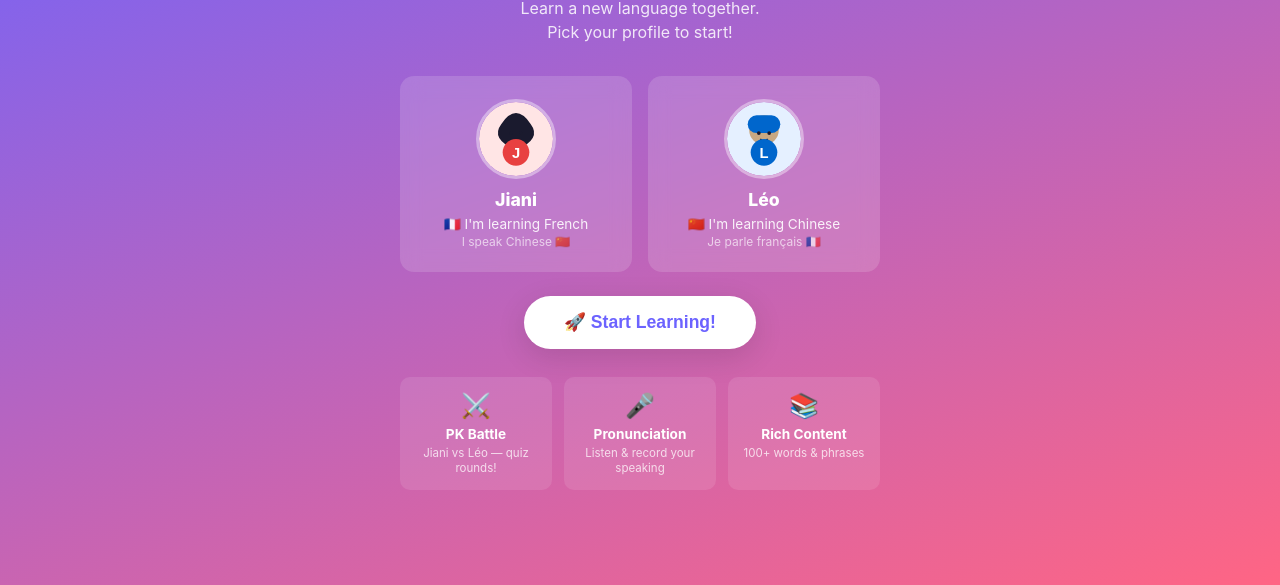
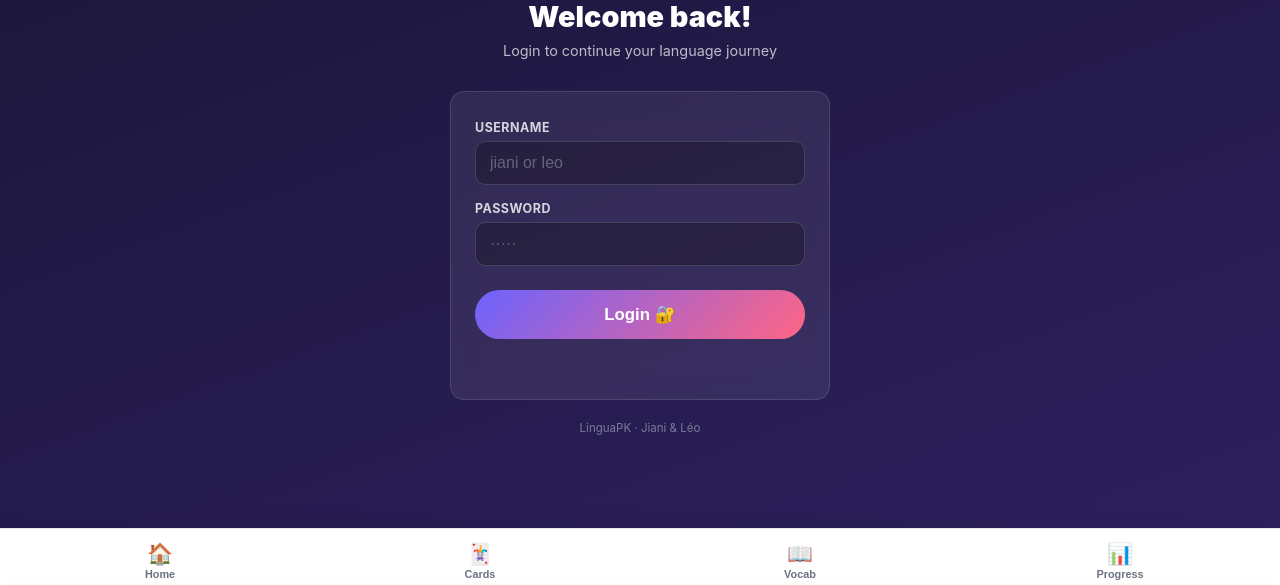
Before and after one commit to hjn0918/lingua-pk, a plain HTML site: page index.html in a window 1280 px wide. Shown: the part 215-800 px from the top of the page. Drawn offline with Linux system fonts and the light colour scheme.

Commit message:
Add login page for public repo protection
- Add login screen with username/password fields
- Two users: jiani / leo with base64-obfuscated passwords
- Login state persisted in localStorage (lpk_s)
- DOMContentLoaded checks login state before showing app
- Logout clears both app state and login session
- Login credentials: jiani/jiani2024, leo/leo2024
- Passwords stored as base64 in JS (not plain text)

```diff
--- a/index.html
+++ b/index.html
@@ -90,6 +90,30 @@
 .lang-badge{font-size:.75rem;padding:3px 10px;border-radius:20px;font-weight:700}
 .lang-badge.fr{background:#E5F0FF;color:#0066CC}.lang-badge.zh{background:#FFE5E5;color:#CC0000}
 .nav-btn{padding:5px 12px;border-radius:20px;border:1.5px solid var(--border);background:transparent;font-size:.78rem;font-weight:600;cursor:pointer;color:var(--muted)}
+
+/* LOGIN SCREEN */
+#screen-login{background:linear-gradient(160deg,#1a1535,#2d2060);align-items:center;justify-content:center;text-align:center;padding:40px 20px;color:#fff;min-height:100vh}
+.login-inner{max-width:380px;width:100%}
+.login-logo{font-size:2.8rem;display:block;margin-bottom:12px}
+.login-inner h2{font-size:1.8rem;font-weight:900;margin-bottom:8px}
+.login-sub{font-size:.9rem;opacity:.7;margin-bottom:32px}
+.login-form{background:rgba(255,255,255,.08);backdrop-filter:blur(12px);border-radius:var(--r);padding:28px 24px;border:1px solid rgba(255,255,255,.12)}
+.login-field{margin-bottom:16px;text-align:left}
+.login-field label{display:block;font-size:.78rem;font-weight:700;margin-bottom:6px;opacity:.8;letter-spacing:.04em;text-transform:uppercase}
+.login-field input{
+  width:100%;padding:12px 14px;border-radius:10px;border:1.5px solid rgba(255,255,255,.15);
+  background:rgba(0,0,0,.25);color:#fff;font-size:1rem;outline:none;transition:border-color .2s
+}
+.login-field input:focus{border-color:var(--p)}
+.login-field input::placeholder{color:rgba(255,255,255,.3)}
+.login-btn{
+  width:100%;padding:14px;border-radius:28px;border:none;font-size:1.05rem;font-weight:800;
+  cursor:pointer;background:linear-gradient(135deg,var(--p),var(--s));color:#fff;
+  transition:all .25s;margin-top:8px
+}
+.login-btn:hover{transform:translateY(-2px);box-shadow:0 8px 24px rgba(108,99,255,.4)}
+.login-err{color:#ff6b6b;font-size:.82rem;margin-top:12px;min-height:20px}
+.login-hint{font-size:.72rem;opacity:.4;margin-top:20px;line-height:1.5}
 
 /* BOTTOM NAV */
 .bottom-nav{position:fixed;bottom:0;left:0;right:0;background:var(--card);border-top:1px solid var(--border);display:flex;padding:8px 0 env(safe-area-inset-bottom,8px);z-index:100;box-shadow:0 -4px 20px rgba(0,0,0,.06)}
@@ -315,6 +339,28 @@
 <body>
 <div class="app" id="app">
 
+<!-- LOGIN SCREEN -->
+<div class="screen active" id="screen-login">
+  <div class="login-inner">
+    <span class="login-logo">🥊 LinguaPK</span>
+    <h2>Welcome back!</h2>
+    <p class="login-sub">Login to continue your language journey</p>
+    <div class="login-form">
+      <div class="login-field">
+        <label>Username</label>
+        <input type="text" id="login-user" placeholder="jiani or leo" autocomplete="username">
+      </div>
+      <div class="login-field">
+        <label>Password</label>
+        <input type="password" id="login-pass" placeholder="·····" autocomplete="current-password" onkeydown="if(event.key==='Enter')doLogin()">
+      </div>
+      <button class="login-btn" onclick="doLogin()">Login 🔐</button>
+      <div class="login-err" id="login-err"></div>
+    </div>
+    <div class="login-hint">LinguaPK · Jiani & Léo</div>
+  </div>
+</div>
+
 <!-- NAVBAR -->
 <nav class="navbar" id="navbar" style="display:none">
   <div class="navbar-brand" onclick="goHome()">🥊 LinguaPK</div>
@@ -328,7 +374,7 @@
 <div class="toast-container" id="toast-container"></div>
 
 <!-- ========== HOME ========== -->
-<div class="screen active" id="screen-home">
+<div class="screen" id="screen-home">
   <div class="home-inner">
     <div class="hero"><span class="hero-logo">🥊</span><h1>LinguaPK</h1><p>Learn a new language together.<br>Pick your profile to start!</p></div>
     <div class="profile-grid">
@@ -782,6 +828,43 @@
 }
 function goHome(){showScreen('menu');}
 
+// ==================== LOGIN ====================
+// Obfuscated credentials — edit _lp values to change passwords
+// Encode new password: open console → btoa(unescape(encodeURIComponent("mypassword")))
+const _lp = {
+  'jiani': 'amlhbmtyMDI0',   // base64: jiani2024
+  'leo':   'bGVvMjAyNA=='    // base64: leo2024
+};
+function _ck(){
+  try{return localStorage.getItem('lpk_s')==='1';}catch(e){return false;}
+}
+function doLogin(){
+  var u=(document.getElementById('login-user').value||'').trim().toLowerCase();
+  var p=(document.getElementById('login-pass').value||'');
+  var e=document.getElementById('login-err');
+  if(!u||!p){e.textContent='Please enter both fields';return;}
+  var pe;
+  try{pe=btoa(unescape(encodeURIComponent(p)));}catch(x){pe='';}
+  if(_lp[u]&&_lp[u]===pe){
+    localStorage.setItem('lpk_s','1');
+    localStorage.setItem('lpk_u',u);
+    e.textContent='';
+    document.getElementById('login-user').value='';
+    document.getElementById('login-pass').value='';
+    showScreen('home');
+  } else {
+    e.textContent='Invalid username or password';
+  }
+}
+function doLogout(){
+  localStorage.removeItem('lpk_s');
+  localStorage.removeItem('lpk_u');
+  state.profile=null;saveState();
+  document.getElementById('navbar').style.display='none';
+  document.getElementById('bottom-nav').classList.add('hidden');
+  showScreen('login');
+}
+
 // ==================== HOME ====================
 function initHome(){
   const ej=document.getElementById('home-avatar-jiani'),el=document.getElementById('home-avatar-leo');
@@ -798,11 +881,13 @@
 }
 function logout(){
   state.profile=null;saveState();
+  localStorage.removeItem('lpk_s');
+  localStorage.removeItem('lpk_u');
   document.getElementById('navbar').style.display='none';
   document.getElementById('bottom-nav').classList.add('hidden');
   document.getElementById('profile-jiani').classList.remove('selected');
   document.getElementById('profile-leo').classList.remove('selected');
-  showScreen('home');
+  showScreen('login');
 }
 function initUI(){
   const p=PROFILES[state.profile];if(!p)return;
@@ -1314,10 +1399,17 @@
     window.speechSynthesis.getVoices();
     window.speechSynthesis.onvoiceschanged=function(){window.speechSynthesis.getVoices();};
   }
-  if(state.profile){
-    selectProfile(state.profile);
-    initUI();
-    showScreen('menu');
+  if(_ck()){
+    // logged in - resume normal flow
+    if(state.profile){
+      selectProfile(state.profile);
+      initUI();
+      showScreen('menu');
+    } else {
+      showScreen('home');
+    }
+  } else {
+    showScreen('login');
   }
 });
 </script>
```
